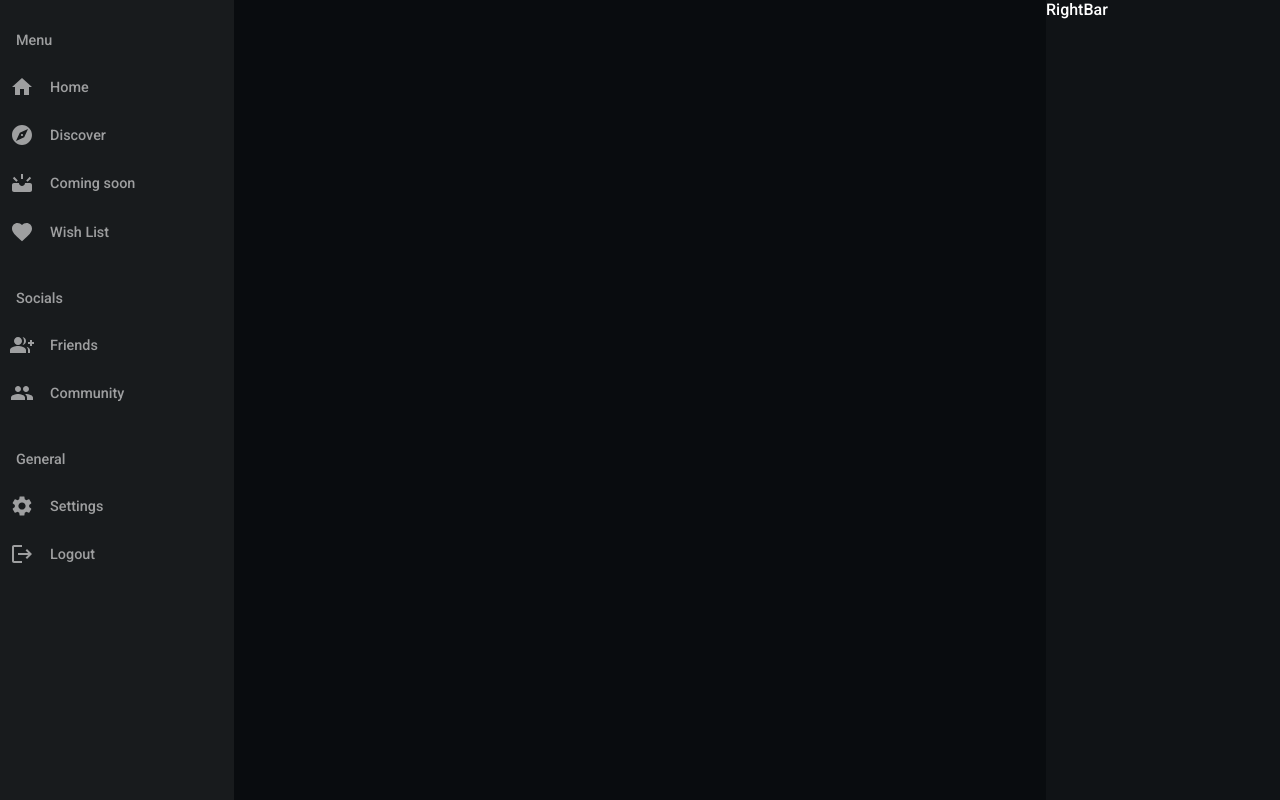
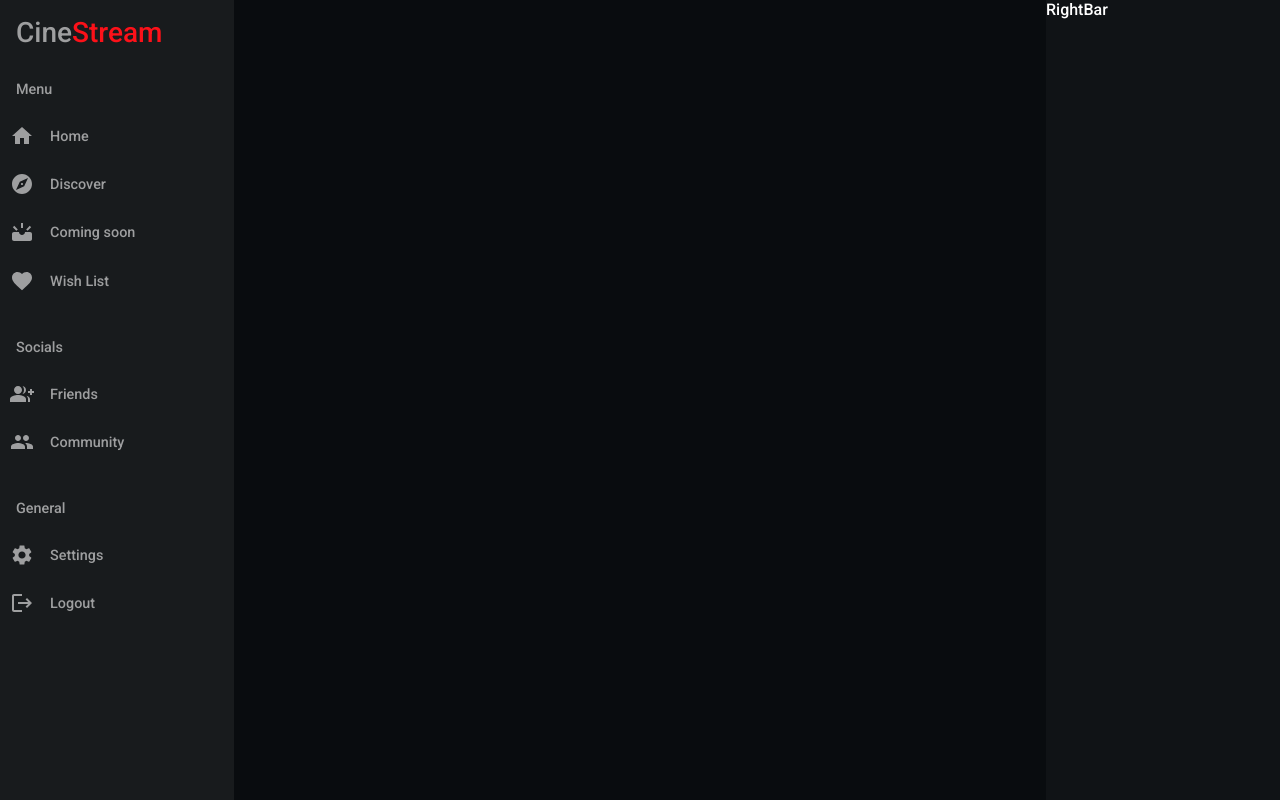
Before and after one commit to TsantaFitiavana21/cine-stream-v2, a React (Vite) app: page / in a window 1280 px wide. Built offline with nearby package versions, Linux system fonts and the light colour scheme; the HTML template or start-up script is replaced by a standard one.

Commit message:
feat 🚀: Add logo

```diff
--- a/src/components/Sidebar/Sidebar.tsx
+++ b/src/components/Sidebar/Sidebar.tsx
@@ -13,6 +13,15 @@ import "./sidebarStyle.scss"
 export const Sidebar = () => {
     return (
         <div className="side_main">
+            <div className="logo">
+                <span className="partOne">Cine</span>
+                <span className="partTwo">Stream</span>
+            </div>
+
+            <div className="logo_mobile">
+                <span className="partOne">C</span>
+                <span className="partTwo">S</span>
+            </div>
 
             <div className="menu_container">
                 <div className="title">Menu</div>
--- a/src/components/Sidebar/sidebarStyle.scss
+++ b/src/components/Sidebar/sidebarStyle.scss
@@ -7,6 +7,33 @@
     align-items: center;
     gap: 1rem;
     font-size: 0.9rem;
+
+    .logo {
+        display: none;
+
+        @media screen and (min-width: 768px) {
+            display: block;
+            margin: 1rem;
+            font-size: 1.75rem;
+
+            .partTwo {
+                color: #FC1119
+            }
+        }
+    }
+
+    .logo_mobile {
+        margin: 10px;
+        font-size: 1.4rem;
+
+        @media screen and (min-width: 768px) {
+            display: none;
+        }
+
+        .partTwo {
+            color: #FC1119
+        }
+    }
 
     @media screen and (min-width: 768px) {
         flex: 0.3;
```
